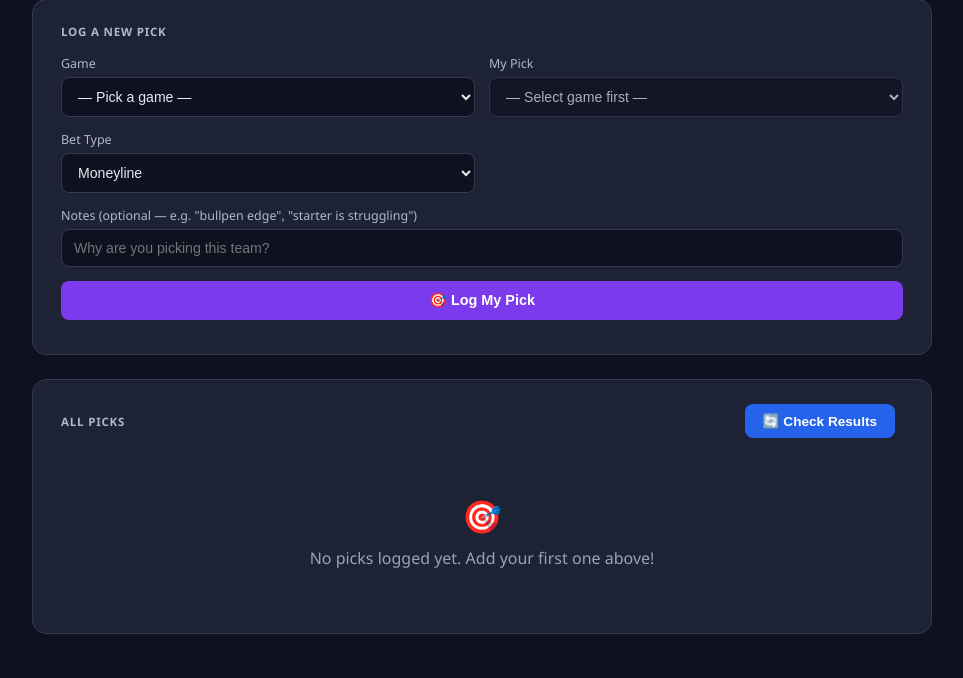
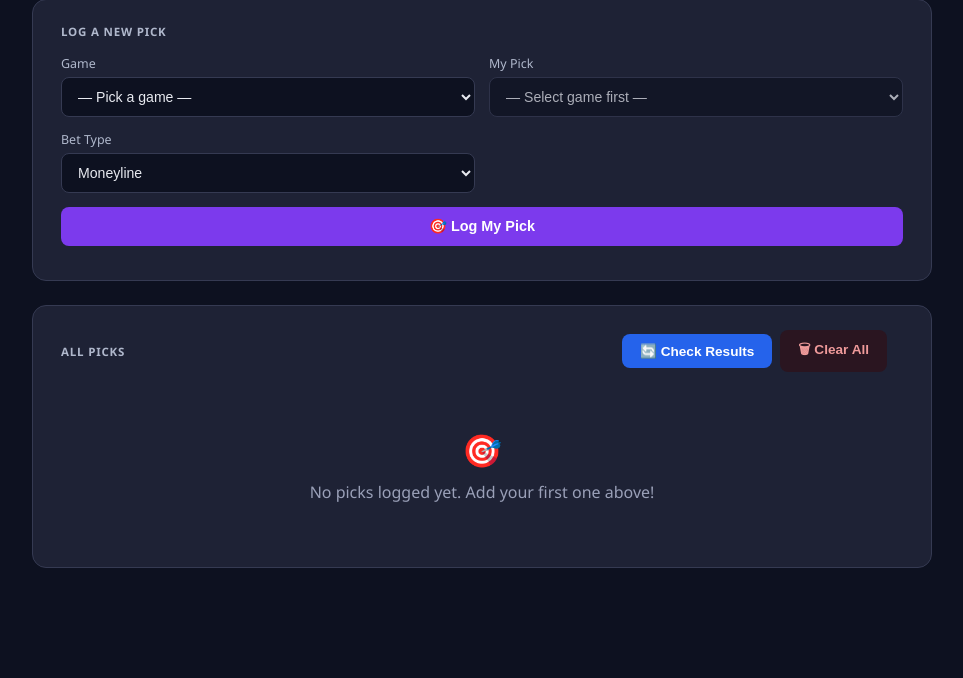
Before and after one commit to yepadwee93/mlb-simulator, a Flask app: template app/templates/my_picks.html in a window 1280 px wide. Shown: the part 244-922 px from the top of the page, without its empty margins (158-1121 px from the left). After the commit the page ends 812 px from the top, so only its background shows below. Run offline with Flask 3, Linux system fonts and the light colour scheme; the template is opened without the code that fills it, so the values that code supplies are empty; some libraries are stand-ins or nearby versions.

Commit message:
feat: add Clear All button to picks, remove notes field
Co-Authored-By: Claude Opus 4.6 <noreply@anthropic.com>

```diff
--- a/app/templates/my_picks.html
+++ b/app/templates/my_picks.html
@@ -259,10 +259,6 @@
           <option value="under">Under</option>
         </select>
       </div>
-      <div class="full-width">
-        <label>Notes (optional — e.g. "bullpen edge", "starter is struggling")</label>
-        <input type="text" id="my-notes" placeholder="Why are you picking this team?">
-      </div>
       <div class="full-width" id="sim-preview" style="display:none; padding:12px; background:#0d1120; border-radius:8px;">
         <div style="font-size:0.75rem; color:#b0b8cc; margin-bottom:6px; text-transform:uppercase; letter-spacing:0.5px;">Simulator says</div>
         <div id="sim-preview-text" style="font-size:0.9rem;"></div>
@@ -280,8 +276,9 @@
 <div class="card">
   <div style="display:flex; justify-content:space-between; align-items:center; margin-bottom:16px;">
     <div class="section-title" style="margin-bottom:0;">All Picks</div>
-    <div>
+    <div style="display:flex;align-items:center;gap:8px;">
       <button class="update-btn" id="update-btn" onclick="checkResults()">🔄 Check Results</button>
+      <button class="update-btn" onclick="clearAllPicks()" style="background:#2a1520;border-color:#5a2535;color:#ef9a9a;">🗑 Clear All</button>
       <span id="update-msg" style="font-size:0.78rem; color:#b0b8cc; margin-left:8px;"></span>
     </div>
   </div>
@@ -421,7 +418,7 @@ function submitPick() {
   var home    = opt.getAttribute('data-home') || '';
   var gameDate = opt.getAttribute('data-date') || new Date().toISOString().slice(0,10);
   var myPick   = document.getElementById('my-pick-select').value;
-  var notes    = document.getElementById('my-notes').value;
+  var notes    = '';
   var betType  = document.getElementById('bet-type-select').value;
   var msg      = document.getElementById('form-msg');
 
@@ -468,6 +465,13 @@ function submitPick() {
 }
 
 // ── Check results ────────────────────────────────────────────────
+function clearAllPicks() {
+  if (!confirm('Clear all picks? This cannot be undone.')) return;
+  csrfFetch('/my-picks/clear', { method: 'POST' })
+    .then(function(r) { return r.json(); })
+    .then(function() { window.location.reload(); });
+}
+
 function checkResults() {
   var btn = document.getElementById('update-btn');
   var msg = document.getElementById('update-msg');
--- a/web.py
+++ b/web.py
@@ -2039,6 +2039,14 @@ def update_my_picks():
     return jsonify({"updated": updated, "my_pct": stats["my_pct"], "sim_pct": stats["sim_pct"]})
 
 
+@app.route("/my-picks/clear", methods=["POST"])
+@login_required
+def clear_my_picks():
+    uid = _uid()
+    supa().table("picks").delete().eq("user_id", int(uid)).execute()
+    return jsonify({"status": "ok"})
+
+
 @app.route("/odds-history")
 @login_required
 def odds_history_page():
```
